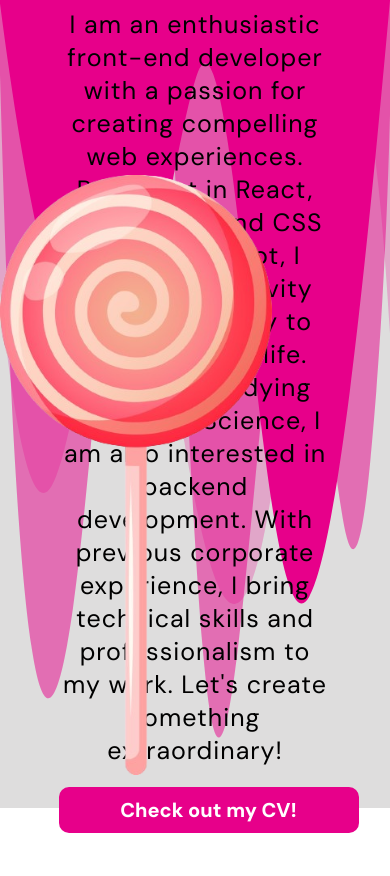
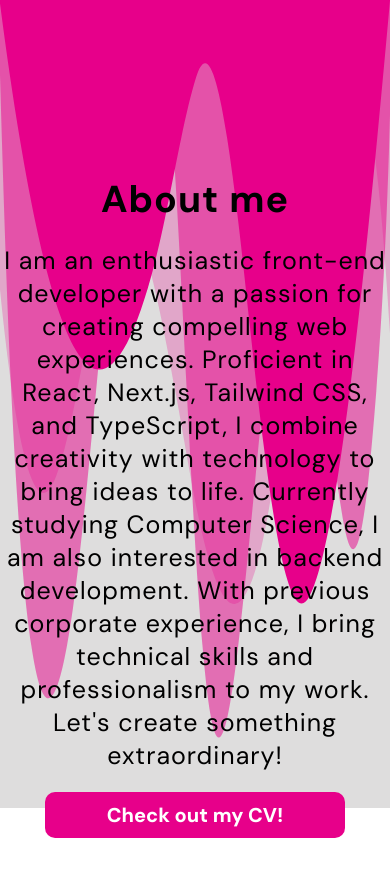
Before and after one commit to Qurin3/portfolio, a React (Vite) app in the folder portfolio/: page / in a window 390 px wide. Shown: the part 880-1756 px from the top of the page. Built offline with nearby package versions, Linux system fonts and the light colour scheme.

Commit message:
small changes

```diff
--- a/portfolio/src/components/About/About.jsx
+++ b/portfolio/src/components/About/About.jsx
@@ -1,22 +1,24 @@
-import React from 'react'
-import './about.scss'
-import ImageLoli from '../../../public/loli.png'
+import React from 'react';
+import './about.scss';
+import ImageLoli from '../../../public/loli.png';
+
 const About = () => {
   return (
     <>
-
       <div className='wrap'>
         <div className="imageCon">
-        <img src={ImageLoli} alt="lolipop" height="600px"/>
+          <img src={ImageLoli} alt="lolipop" className="loliImage" />
         </div>
         <div className="text">
           <h1>About me</h1>
-        I am an enthusiastic front-end developer with a passion for creating compelling web experiences. Proficient in React, Next.js, Tailwind CSS and TypeScript, I combine creativity with technology to bring ideas to life. Currently studying Computer Science, I am also interested in backend development. With previous corporate experience, I bring technical skills and professionalism to my work. Let's create something extraordinary!
-        <br /><button className='button1'>Check out my CV!</button>
+          <p>
+            I am an enthusiastic front-end developer with a passion for creating compelling web experiences. Proficient in React, Next.js, Tailwind CSS, and TypeScript, I combine creativity with technology to bring ideas to life. Currently studying Computer Science, I am also interested in backend development. With previous corporate experience, I bring technical skills and professionalism to my work. Let's create something extraordinary!
+          </p>
+          <button className='button1'>Check out my CV!</button>
         </div>
       </div>
     </>
-  )
+  );
 }
 
-export default About
+export default About;
--- a/portfolio/src/components/About/about.scss
+++ b/portfolio/src/components/About/about.scss
@@ -11,6 +11,10 @@
     justify-content: center;
     align-items: center;
     background-color: rgba(190, 188, 188, 0.5);
+    .loliImage {
+        height: 100%;
+        position: absolute; // Dodaj odpowiednie style dla obrazka
+      }
     .text {
         width: 70%;
         max-width: 800px;
@@ -20,6 +24,19 @@
         color: black; /* Zmiana koloru tekstu na biały dla lepszej widoczności */
         letter-spacing: 1px;
         margin: 0 auto;
+        @media (max-width: 1024px){
+            height: 70%;
+            width: 100%;
+            gap: 20px;
+
+        }
+        @include mobile {
+            height: 50%;
+            width: 100%;
+            gap: 20px;
+            align-items: center;
+            text-align: center;
+        }
     }
     h1{
         margin-bottom: 20px;
@@ -28,14 +45,22 @@
     .imageCon{
         height: 100%;
         position: absolute;
-
+        margin-left: 50px;
         left: 0;
         display: flex;
         width: 50%;
+        @media (max-width: 1024px){
+            height: 0%;
+            width: 100%;
+            gap: 20px;
+
+        }
         @include mobile {
-            height: 50%;
+            height: 0%;
             width: 100%;
             top: unset;
+            display: flex;
+
 
         }
     }
```
Lines whose indentation alone changed are shown as unchanged.
